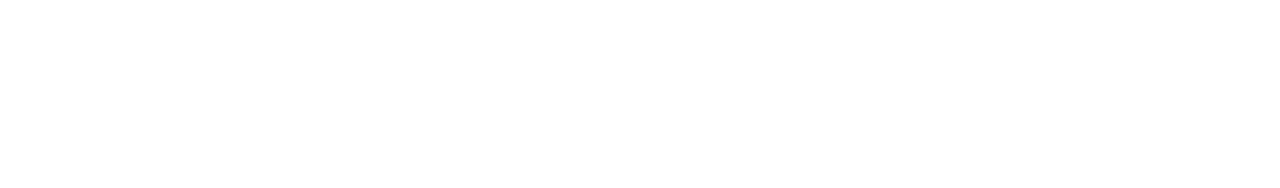
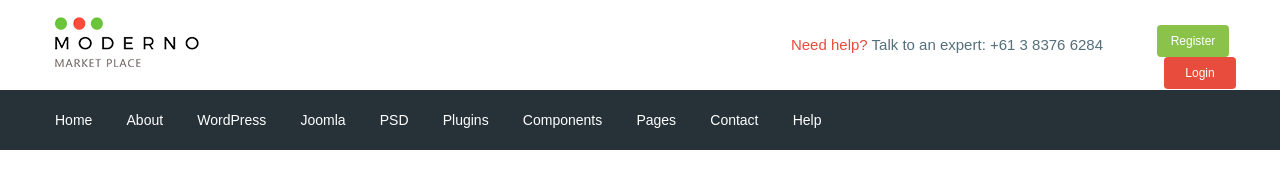
Before and after one commit to Kuld96/moderno, a website: page app/index.html in a window 1280 px wide. Drawn offline with nearby package versions, Linux system fonts and the light colour scheme; files that its build step writes are made by us from their sources.

Commit message:
almost full header

```diff
--- a/app/index.html
+++ b/app/index.html
@@ -4,13 +4,97 @@
   <meta charset="UTF-8">
   <meta name="viewport" content="width=device-width, initial-scale=1.0">
   <title>Document</title>
+  <link href="https://fonts.googleapis.com/css2?family=Roboto:wght@500;700&display=swap" rel="stylesheet">
   <link rel="stylesheet" href="css/libs.min.css">
   <link rel="stylesheet" href="css/style.min.css">
 </head>
 <body>
+  <header class="header">
+    <div class="header__top">
+      <div class="container">
+        <div class="header__top-inner">
+          <div class="header__logo">
+            <a href="#">
+              <img src="images/logo.png" alt="">
+            </a>
+          </div>
+          <div class="header__text">
+            <a href="#">
+              <span>Need help?</span>
+            </a>
+            Talk to an expert:
+            <a class="header__phone" href="tel:61383766284">+61 3 8376 6284</a>
+          </div>
+          <div class="header__btn">
+            <a class="basket" href="#"></a>
+            <a class="header__btn header__btn-login" href="#">Register</a>
+            <a class="header__btn header__btn-register" href="#">Login</a>
+          </div>
+        </div>
+      </div>
+    </div>
+    <div class="header__menu">
+      <div class="container">
+        <nav class="menu">
+          <ul class="menu__list">
+            <li>
+              <a href="#">
+                Home
+            </a>
+            </li>
+            <li>
+              <a href="#">
+                About
+            </a>
+            </li>
+            <li>
+              <a href="#">
+                WordPress
+            </a>
+            </li>
+            <li>
+              <a href="#">
+                Joomla
+            </a>
+            </li>
+            <li>
+              <a href="#">
+                PSD
+            </a>
+            </li>
+            <li>
+              <a href="#">
+                Plugins
+            </a>
+            </li>
+            <li>
+              <a href="#">
+                Components
+            </a>
+            </li>
+            <li>
+              <a href="#">
+                Pages
+            </a>
+            </li>
+            <li>
+              <a href="#">
+                Contact
+            </a>
+            </li>
+            <li>
+              <a href="#">
+                Help
+            </a>
+            </li>
+          </ul>
+        </nav>
+      </div>
+    </div>
+  </header>
 
   <script src="https://ajax.googleapis.com/ajax/libs/jquery/3.5.1/jquery.min.js"></script>
-  <script src="libs.js"></script>
+  <script src="libs.min.js"></script>
   <script src="js/main.min.js"></script>
 </body>
 </html>
--- /dev/null
+++ b/app/scss/_fonts.scss
@@ -0,0 +1,8 @@
+@font-face {
+  font-family: 'Roboto-Regular', sans-serif;
+  src: url('FileName.eot');
+  src: url('../fonts/Roboto-Regular.woff2') format('woff2'),
+       url('../fonts/Roboto-Regular.woff') format('woff');
+  font-weight: 400;
+  font-display: swap;
+}
--- /dev/null
+++ b/app/scss/_global.scss
@@ -0,0 +1,36 @@
+html {
+  box-sizing: border-box;
+}
+
+*,
+*::before,
+*::after {
+  box-sizing: inherit;
+}
+
+a {
+  display: inline-block;
+  text-decoration: none;
+  color: $text;
+}
+
+ul,
+li {
+  margin: 0;
+  padding: 0;
+  list-style: none;
+}
+
+body {
+  font-family: 'Roboto-Regular', sans-serif;
+  font-size: 15px;
+  line-height: 24px;
+  color: $text;
+  font-weight: 400;
+}
+
+.container{
+  max-width: 1200px;
+  margin: 0 auto;
+  padding: 0 15px;
+}
--- /dev/null
+++ b/app/scss/_vars.scss
@@ -0,0 +1,4 @@
+$text: #546e7a;
+$red: #e74c3c;
+$green: #8bc34a;
+$bg: #263238;
--- a/app/scss/style.scss
+++ b/app/scss/style.scss
@@ -1,9 +1,60 @@
-html {
-  box-sizing: border-box;
+@import "vars";
+@import "global";
+@import "fonts";
+
+.header__top-inner {
+  display: flex;
+  justify-content: space-between;
+  height: 90px;
+  align-items: center;
 }
 
-*,
-*::before,
-*::after {
-  box-sizing: inherit;
+.header__text {
+  margin-left: auto;
+  margin-right: 50px;
+  span {
+color: $red;
+  }
 }
+
+.header__btn {
+  padding: 4px;
+  width: 72px;
+  border-radius: 4px;
+  text-align: center;
+  color: #fff;
+  font-size: 12px;
+}
+
+.header__btn-login {
+  background-color: $green;
+}
+
+.header__btn-register {
+  background-color: $red;
+  margin-left: 7px;
+}
+
+.header__menu {
+  background-color: $bg;
+
+}
+
+.menu {
+  display: flex;
+  align-items: center;
+  height: 60px;
+}
+
+.menu__list {
+  li {
+    display: inline-block;
+    & + li {
+      margin-left: 30px;
+    }
+  }
+  a {
+    font-size: 14px;
+    color: #fff;
+  }
+}
```
Also changed, not shown: gulpfile.js (+13 -14 lines), app/fonts/Roboto-Regular.woff (added), app/fonts/Roboto-Regular.woff2 (added), app/images/logo.png (added).
